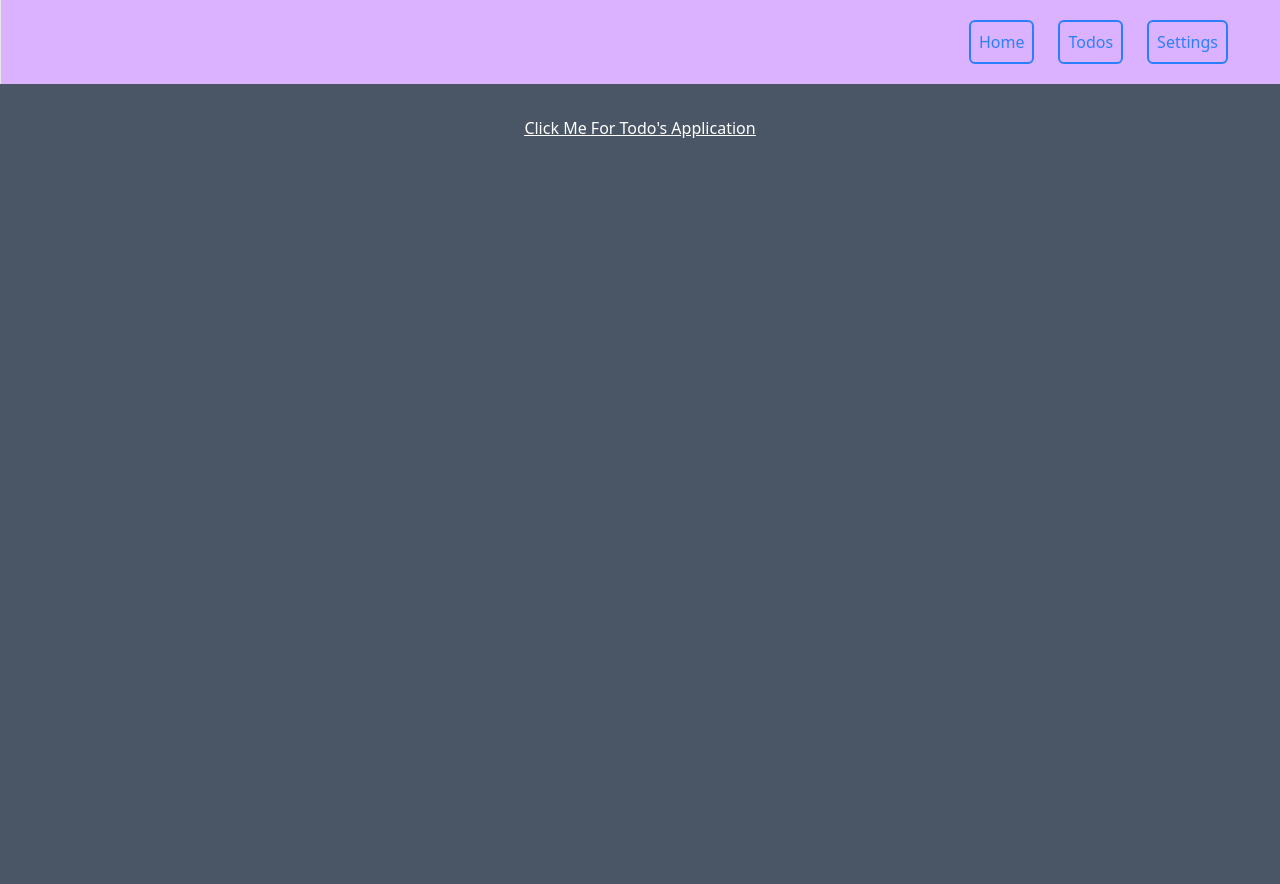
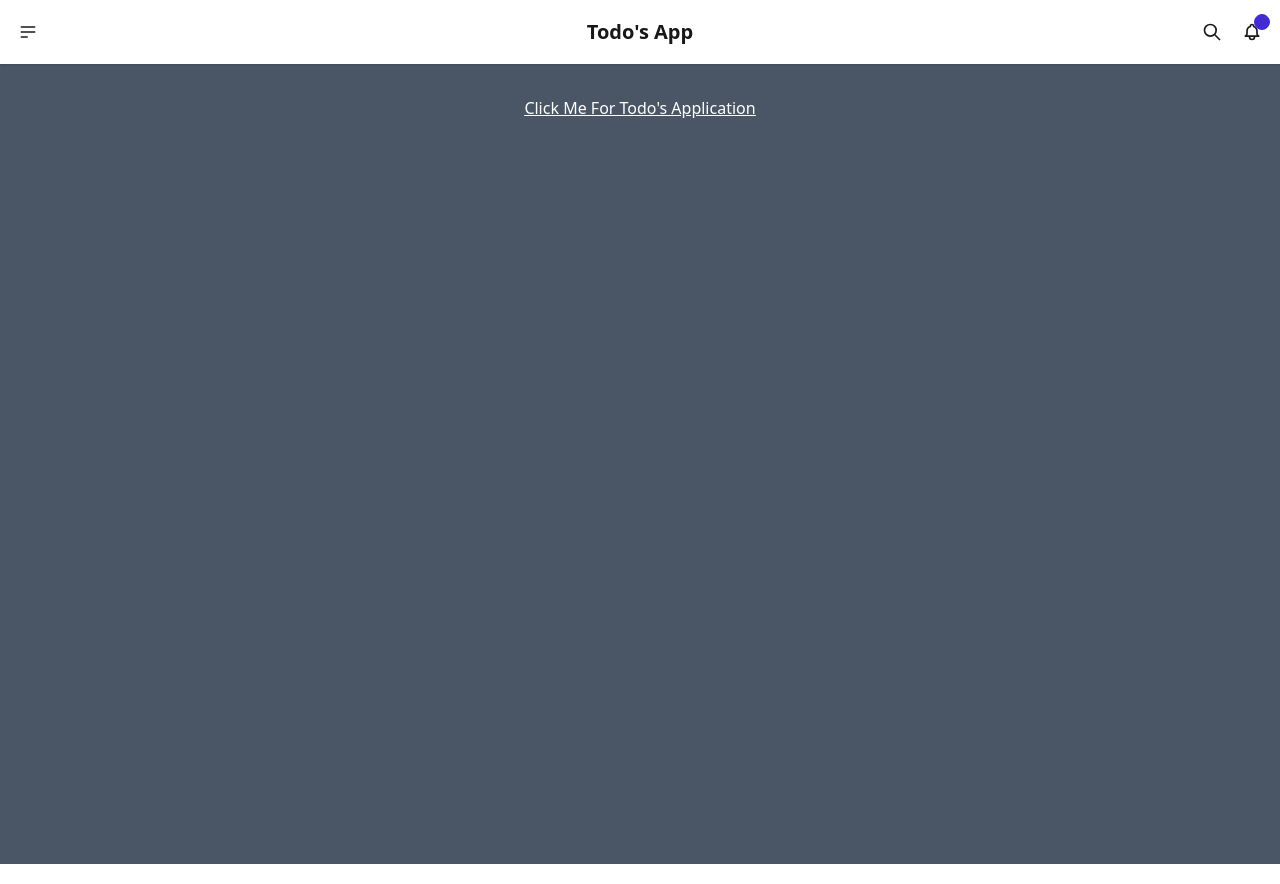
Before and after one commit to Vinod315/Practice, an Angular app: page / in a window 1280 px wide. Built offline with nearby package versions, Linux system fonts and the light colour scheme.

Commit message:
integrated daisyui

```diff
--- a/package.json
+++ b/package.json
@@ -28,6 +28,7 @@
     "@angular/compiler-cli": "^19.2.0",
     "@types/jasmine": "~5.1.0",
     "autoprefixer": "^10.4.21",
+    "daisyui": "^5.0.43",
     "jasmine-core": "~5.6.0",
     "karma": "~6.4.0",
     "karma-chrome-launcher": "~3.2.0",
--- a/src/app/app.component.html
+++ b/src/app/app.component.html
@@ -6,11 +6,35 @@
 </head>
 <body>
 
-  <div class="gap-6 border-s border-gray-200 p-5 flex justify-end
-   bg-purple-300 ">
-    <a href="/" class="transform text-blue-500 border-2 border-blue-500 rounded-md p-2  duration-300 hover:translate-y-1 hover:bg-purple-400 hover:text-white " >Home</a>
-    <a href="/todos" class=" transform text-blue-500 border-2 border-blue-500 rounded-md p-2  duration-300 hover:translate-y-1 hover:bg-purple-400 hover:text-white ">Todos</a>
-    <a href="/settings" class="transform text-blue-500 border-2 border-blue-500 rounded-md p-2  duration-300 hover:translate-y-1 hover:bg-purple-400 hover:text-white mr-8 ">Settings</a>
+  <div class="navbar bg-base-100 shadow-sm">
+    <div class="navbar-start">
+      <div class="dropdown">
+        <div tabindex="0" role="button" class="btn btn-ghost btn-circle">
+          <svg xmlns="http://www.w3.org/2000/svg" class="h-5 w-5" fill="none" viewBox="0 0 24 24" stroke="currentColor"> <path stroke-linecap="round" stroke-linejoin="round" stroke-width="2" d="M4 6h16M4 12h16M4 18h7" /> </svg>
+        </div>
+        <ul
+          tabindex="0"
+          class="menu menu-sm dropdown-content bg-base-100 rounded-box z-1 mt-3 w-52 p-2 shadow">
+          <li><a href="/">Home</a></li>
+          <li><a href="/todos">Todos</a></li>
+          <li><a href="/settings">Settings</a></li>
+        </ul>
+      </div>
+    </div>
+    <div class="navbar-center">
+      <a class="btn btn-ghost text-xl">Todo's App</a>
+    </div>
+    <div class="navbar-end">
+      <button class="btn btn-ghost btn-circle">
+        <svg xmlns="http://www.w3.org/2000/svg" class="h-5 w-5" fill="none" viewBox="0 0 24 24" stroke="currentColor"> <path stroke-linecap="round" stroke-linejoin="round" stroke-width="2" d="M21 21l-6-6m2-5a7 7 0 11-14 0 7 7 0 0114 0z" /> </svg>
+      </button>
+      <button class="btn btn-ghost btn-circle">
+        <div class="indicator">
+          <svg xmlns="http://www.w3.org/2000/svg" class="h-5 w-5" fill="none" viewBox="0 0 24 24" stroke="currentColor"> <path stroke-linecap="round" stroke-linejoin="round" stroke-width="2" d="M15 17h5l-1.405-1.405A2.032 2.032 0 0118 14.158V11a6.002 6.002 0 00-4-5.659V5a2 2 0 10-4 0v.341C7.67 6.165 6 8.388 6 11v3.159c0 .538-.214 1.055-.595 1.436L4 17h5m6 0v1a3 3 0 11-6 0v-1m6 0H9" /> </svg>
+          <span class="badge badge-xs badge-primary indicator-item"></span>
+        </div>
+      </button>
+    </div>
   </div>
   <router-outlet></router-outlet>
 </body>
--- a/src/styles.css
+++ b/src/styles.css
@@ -1,2 +1,3 @@
 /* You can add global styles to this file, and also import other style files */
 @import "tailwindcss";
+@plugin "daisyui";
```
Also changed, not shown: src/app/components/home/home.component.html (+2 -5 lines), 1 other file (tests, documents, lock files or other folders).
